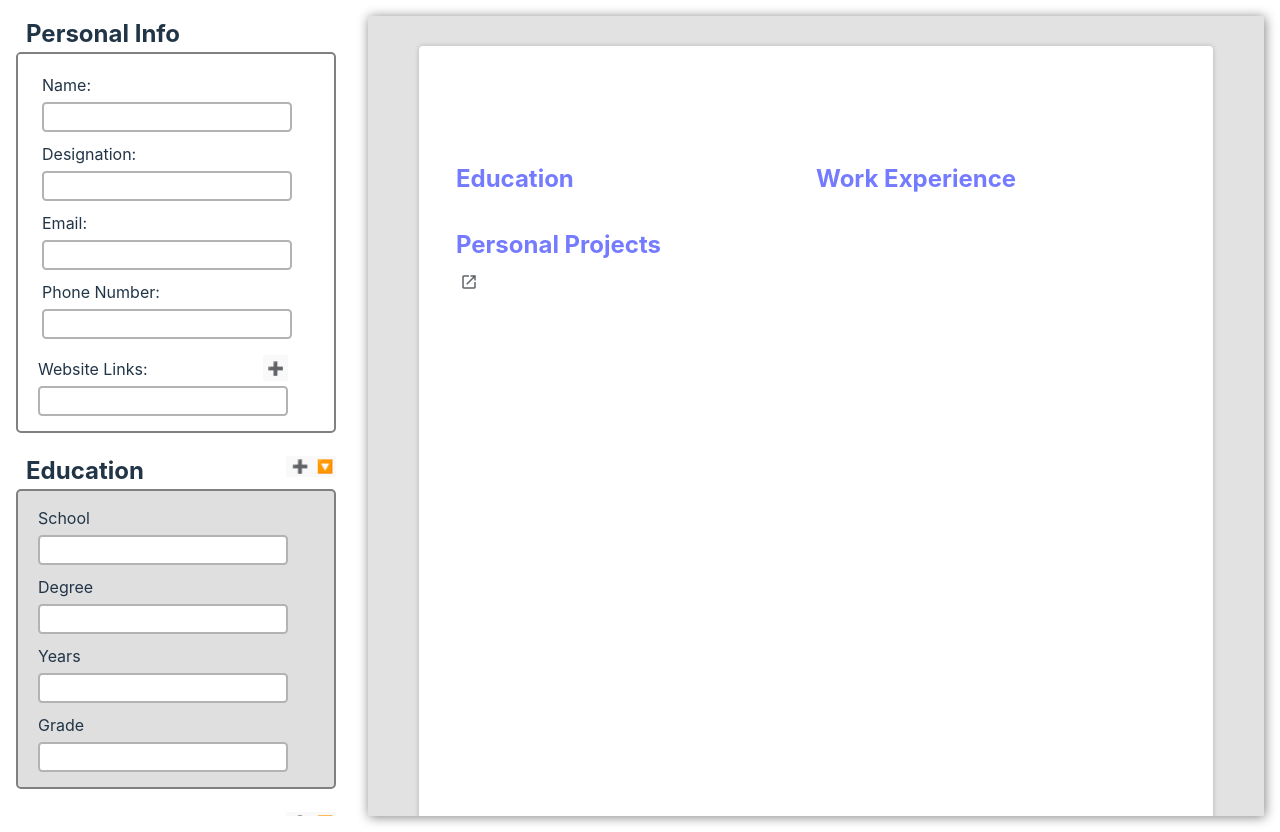
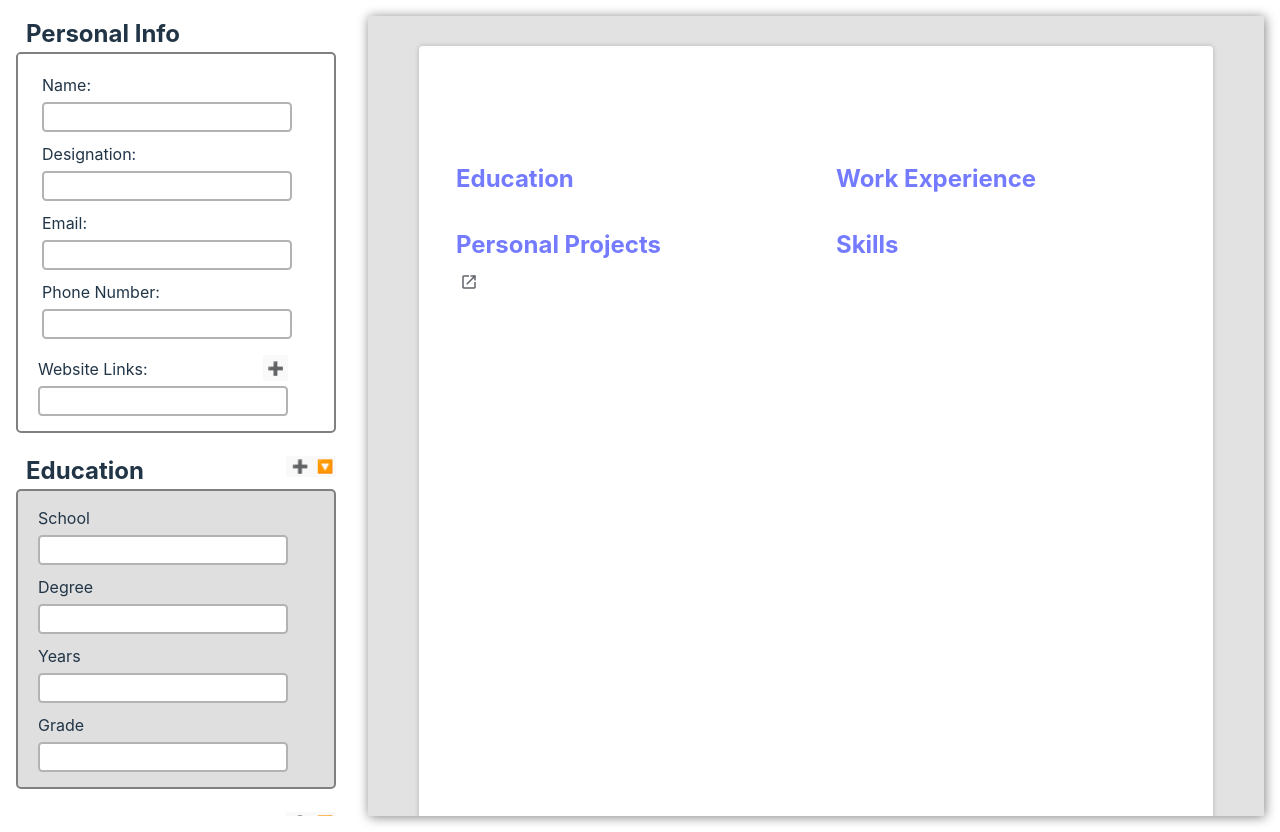
Before and after one commit to ShreyasKR8/resume-builder, a React (Vite) app: page / in a window 1280 px wide. Built offline with nearby package versions, Linux system fonts and the light colour scheme.

Commit message:
add skills seciton

```diff
--- a/src/App.jsx
+++ b/src/App.jsx
@@ -34,6 +34,7 @@ const formDetailsObject = {
     education: [educationObject],
     experience: [experienceObject],
     projects: [projectObject],
+    skills: "",
 };
 
 function App() {
--- a/src/components/EditResume.jsx
+++ b/src/components/EditResume.jsx
@@ -73,6 +73,10 @@ export default function EditSection({ handleInputChange, formDetails, handleWebL
                 </div>
                 {isProjectsVisible && <Projects handleProjectFieldChange={handleProjectFieldChange} formDetails={formDetails} removeProjectField={removeProjectField}/>}
             </section>
+            <section className="EditDiv skills">
+                <label htmlFor="skills">Skills</label>
+                <textarea id='skills' onChange={handleInputChange} value={formDetails.skills} placeholder="Enter comma seperated skills.."/>
+            </section>
         </section>
     );
 }
--- a/src/components/Resume.jsx
+++ b/src/components/Resume.jsx
@@ -8,6 +8,7 @@ import newTabIcon from '../assets/open_in_new_tab.svg'
 export default function Resume({ formDetails }) {
 
     const mailTo = `mailto:${formDetails.email}`;
+    const skills = formDetails.skills.split(",");
 
     return (
         <section className='ResumeSection'>
@@ -90,6 +91,17 @@ export default function Resume({ formDetails }) {
                         );
                     })}
                 </article>
+                {/* Skills Section*/}
+                <article className="SkillsSection">
+                    <h2>Skills</h2>
+                    <div className="SkillsDiv">
+                    {
+                        skills.map((skill, index) => (
+                            skill && <div className="SkillDiv" key={index}>{skill}</div>
+                        ))
+                    }
+                    </div>
+                </article>
             </section>
         </section>
     );
--- a/src/styles/Resume.css
+++ b/src/styles/Resume.css
@@ -56,13 +56,15 @@ h1 {
 .ResumeDetails {
     display: grid;
     grid-template-columns: repeat(2, 1fr);
+    gap: 0 40px;
     /* grid-template-rows: auto; */
     margin-top: 60px;
 }
 
 .EducationSection h2,
 .ExpSection h2,
-.ProjectsSection h2 {
+.ProjectsSection h2,
+.SkillsSection h2 {
     color: #747bff;
 }
 
@@ -111,3 +113,18 @@ h1 {
 .ProjectDetails p {
     margin-left: 5px;
 }
+
+.SkillsDiv {
+    display: flex;
+    flex-wrap: wrap;
+    gap: 10px;
+    margin: 10px 0;
+}
+
+.SkillDiv {
+    border: none;
+    padding: 3px 10px;
+    border-radius: 4px;
+    background-color: #9a9dff;
+    color: white;
+}
```
